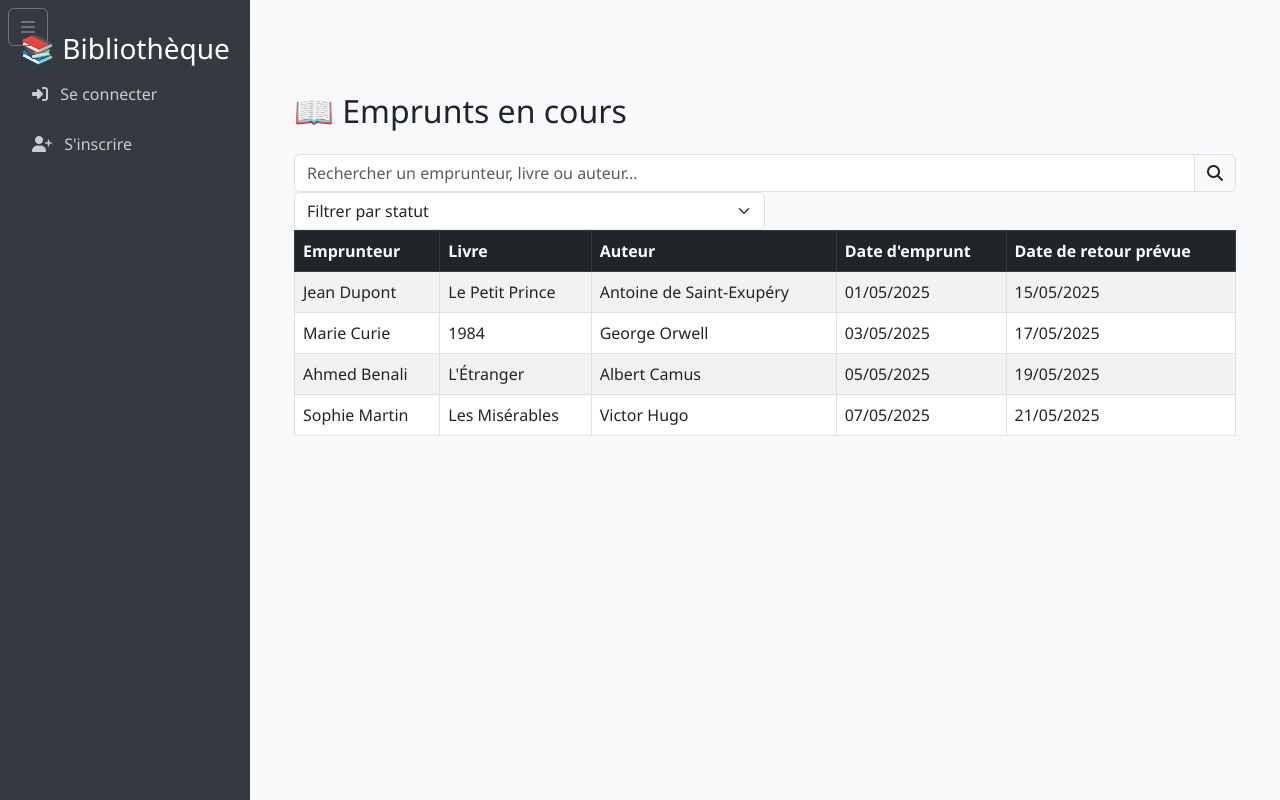
After one commit to DanielEsso237/Projet-Bibliotheque, a Django app: template books/templates/books/current_loans.html in a window 1280 px wide. The commit adds this page. Run offline with Django 5.2, Linux system fonts and the light colour scheme; the template is opened without the code that fills it, so the values that code supplies are empty.

Commit message:
ajout de la fonctionnalité des pret en cours

```diff
--- a/books/templates/books/base.html
+++ b/books/templates/books/base.html
@@ -32,6 +32,7 @@
               <a class="nav-link" href="{% url 'add_book' %}"><i class="fas fa-plus-circle me-2"></i> Ajouter un livre</a>
               <a class="nav-link" href="#"><i class="fas fa-users-cog me-2"></i> Gérer les utilisateurs</a>
               <a class="nav-link" href="#"><i class="fas fa-book me-2"></i> Gérer les emprunts</a>
+              <a class="nav-link" href="{% url 'current_loans' %}"><i class="fas fa-book-reader me-2"></i> Emprunts en cours</a>
               <a class="nav-link" href="#"><i class="fas fa-undo-alt me-2"></i> Gérer les retours</a>
              <a class="nav-link" href="#"><i class="fas fa-book-reader me-2"></i> Livres empruntés</a>
               <a class="nav-link" href="#"><i class="fas fa-clock me-2"></i> Livres en retard</a>
--- /dev/null
+++ b/books/templates/books/current_loans.html
@@ -0,0 +1,114 @@
+{% extends "base.html" %}
+
+{% block content %}
+<div class="container mt-5">
+    <h2 class="text-content mb-4">📖 Emprunts en cours</h2>
+
+    <!--barre de recherche et filfrage-->
+    <div class="row mb-4">
+        <div class="col-mb-6">
+            <div class="input-group">
+                <input type="text" class="form-control" id="searchInput" placeholder="Rechercher un emprunteur, livre ou auteur..." onkeyup="searchTable()">
+                <span class="input-group-text"><i class="fas fa-search"></i></span>
+            </div>
+            <div class="col-md-6">
+                <div class="input-group">
+                    <select class="form-select" id="filterSelect" onchange="filterTable()">
+                        <option value="">Filtrer par statut</option>
+                        <option value="en_cours">En cours</option>
+                        <option value="en_retard">En retard</option>
+                    </select>
+                </div>
+            </div>
+        </div>
+
+        <!-- Tableau des emprunts -->
+    <div class="table-responsive">
+        <table class="table table-striped table-bordered" id="loansTable">
+            <thead class="table-dark">
+                <tr>
+                    <th>Emprunteur</th>
+                    <th>Livre</th>
+                    <th>Auteur</th>
+                    <th>Date d'emprunt</th>
+                    <th>Date de retour prévue</th>
+                </tr>
+            </thead>
+            <tbody>
+                <!-- Données statiques -->
+                <tr>
+                    <td>Jean Dupont</td>
+                    <td>Le Petit Prince</td>
+                    <td>Antoine de Saint-Exupéry</td>
+                    <td>01/05/2025</td>
+                    <td>15/05/2025</td>
+                </tr>
+                <tr>
+                    <td>Marie Curie</td>
+                    <td>1984</td>
+                    <td>George Orwell</td>
+                    <td>03/05/2025</td>
+                    <td>17/05/2025</td>
+                </tr>
+                <tr>
+                    <td>Ahmed Benali</td>
+                    <td>L'Étranger</td>
+                    <td>Albert Camus</td>
+                    <td>05/05/2025</td>
+                    <td>19/05/2025</td>
+                </tr>
+                <tr>
+                    <td>Sophie Martin</td>
+                    <td>Les Misérables</td>
+                    <td>Victor Hugo</td>
+                    <td>07/05/2025</td>
+                    <td>21/05/2025</td>
+                </tr>
+            </tbody>
+        </table>
+    </div>
+</div>
+
+<!-- Script pour la recherche et le filtrage -->
+<script>
+    function searchTable() {
+        let input = document.getElementById("searchInput").value.toLowerCase();
+        let table = document.getElementById("loansTable");
+        let rows = table.getElementsByTagName("tr");
+
+        for (let i = 1; i < rows.length; i++) {
+            let cells = rows[i].getElementsByTagName("td");
+            let match = false;
+            for (let j = 0; j < cells.length; j++) {
+                if (cells[j].innerText.toLowerCase().includes(input)) {
+                    match = true;
+                    break;
+                }
+            }
+            rows[i].style.display = match ? "" : "none";
+        }
+    }
+
+    function filterTable() {
+        let filter = document.getElementById("filterSelect").value;
+        let table = document.getElementById("loansTable");
+        let rows = table.getElementsByTagName("tr");
+
+        for (let i = 1; i < rows.length; i++) {
+            let dueDate = new Date(rows[i].getElementsByTagName("td")[4].innerText.split("/").reverse().join("-"));
+            let today = new Date("2025-05-11");
+            let isLate = dueDate < today;
+
+            if (filter === "") {
+                rows[i].style.display = "";
+            } else if (filter === "en_cours" && !isLate) {
+                rows[i].style.display = "";
+            } else if (filter === "en_retard" && isLate) {
+                rows[i].style.display = "";
+            } else {
+                rows[i].style.display = "none";
+            }
+        }
+    }
+    </script>
+    {% endblock %}
--- a/books/urls.py
+++ b/books/urls.py
@@ -7,4 +7,5 @@ urlpatterns = [
     path('', views.librarian_dashboard, name='books-index'),
     path('add/', views.add_book, name='add_book'),
     path('', views.librarian_dashboard, name='librarian_dashboard'),
+    path('current-loans/', views.current_loans, name='current_loans'),
 ]
--- a/books/views.py
+++ b/books/views.py
@@ -18,3 +18,6 @@ def add_book(request):
     else:
         form = BookForm()
     return render(request, 'books/add_book.html', {'form': form})
+
+def current_loans(request):
+    return render(request, 'books/current_loans.html')
```
